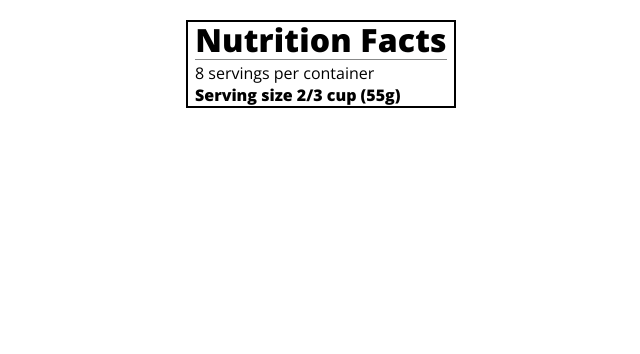
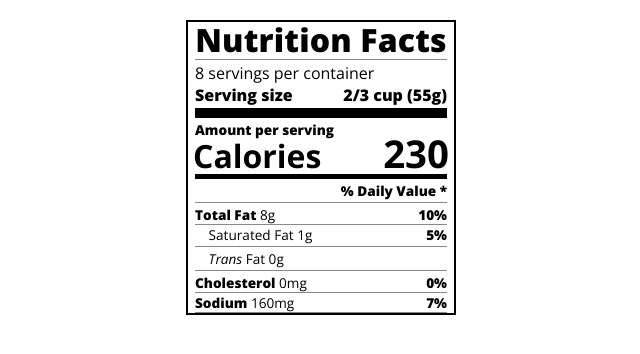
Before and after one commit to IrvingSD/etiqueta_nutricional, a plain HTML site: page index.html in a window 1280 px wide. Shown: the whole page, without its empty margins (319-959 px from the left). Drawn offline with nearby package versions, Linux system fonts and the light colour scheme.

Commit message:
Creating classes for text

```diff
--- a/index.html
+++ b/index.html
@@ -8,11 +8,34 @@
     <link rel="stylesheet" href="styles.css">
 </head>
 <body>
+
     <div class="label">
-        <h1 class="bold">Nutrition Facts</h1>
-        <div class="divider"></div>
-        <p>8 servings per container</p>
-        <p class="bold">Serving size <span>2/3 cup (55g)</span></p>
+        <header>
+            <h1 class="bold">Nutrition Facts</h1>
+            <div class="divider"></div>
+            <p>8 servings per container</p>
+            <p class="bold">Serving size <span>2/3 cup (55g)</span></p>
+        </header>
+        <div class="divider large"></div>
+        <div class="calories-info">
+            <div class="left-container">
+                <h2 class="bold small-text">Amount per serving</h2>
+                <p>Calories</p>
+            </div>
+            <span>230</span>
+        </div>
+        <div class="divider medium"></div>
+        <div class="daily-value small-text">
+            <p class="bold right no-divider">% Daily Value *</p>
+            <div class="divider"></div>
+            <p><span><span class="bold">Total Fat</span> 8g</span> <span class="bold">10%</span></p>
+            <p class="indent no-divider">Saturated Fat 1g <span class="bold">5%</span></p>
+            <div class="divider"></div>
+            <p class="indent no-divider"><span><i>Trans</i> Fat 0g</span></p>
+            <div class="divider"></div>
+            <p><span><span class="bold">Cholesterol</span> 0mg</span> <span class="bold">0%</span></p>
+            <p><span><span class="bold">Sodium</span> 160mg</span> <span class="bold">7%</span></p>
+        </div>
     </div>
 </body>
 </html>
--- a/styles.css
+++ b/styles.css
@@ -19,7 +19,7 @@ body{
     padding: 0 7px;
 }
 
-h1{
+header h1{
     font-weight: 800;
     text-align: center;
     margin: -4px 0;
@@ -28,6 +28,8 @@ h1{
 
 p{
     margin: 0;
+    display: flex;
+    justify-content: space-between;
 }
 
 .divider{
@@ -38,3 +40,54 @@ p{
 .bold{
     font-weight: 800;
 }
+
+.large{
+    height: 10px;
+}
+
+.large, .medium{
+    background-color: black;
+    border: 0;
+}
+
+.small-text{
+    font-size: 0.85rem;
+}
+
+.calories-info{
+    display: flex;
+    justify-content: space-between;
+    align-items: flex-end;
+}
+
+.calories-info h2{
+    margin: 0;
+}
+
+.left-container p{
+    margin: -5px -2px;
+    font-size: 2em;
+    font-weight: 700;
+}
+
+.calories-info span{
+    font-size: 2.4em;
+    font-weight: 700;
+    margin: -7px -2px;
+}
+
+.medium{
+    height: 5px;
+}
+
+.right{
+    justify-content: flex-end;
+}
+
+.indent{
+    margin-left: 1em;
+}
+
+.daily-value p:not(.no-divider) {
+    border-bottom: 1px solid #888989;
+  }
```
